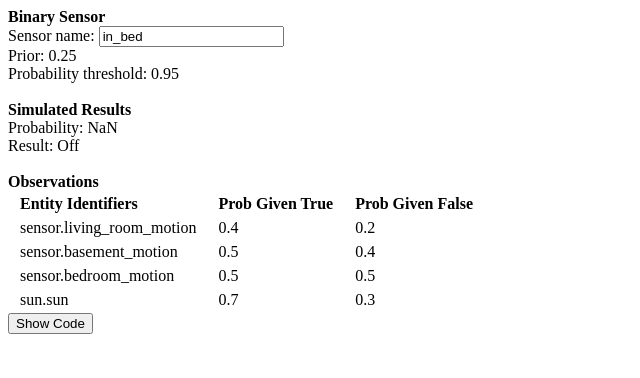
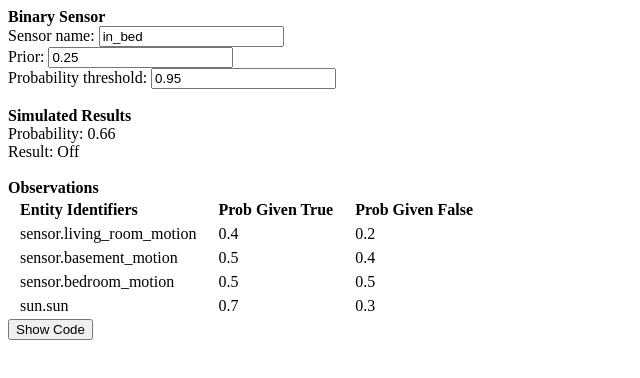
Before and after one commit to ChrisJohns-me/ha-bayesian-tool, an Angular app: page / in a window 1280 px wide. Shown: the top 378 px of the page, without its empty margins (0-640 px from the left). Built offline with nearby package versions, Linux system fonts and the light colour scheme.

Commit message:
3 files modified, 1 added, 1 deleted

```diff
--- a/src/app/app.component.html
+++ b/src/app/app.component.html
@@ -4,12 +4,18 @@
     Sensor name:
     <input [(ngModel)]="bayesianSensor.name" (keyup)="updateCode()" />
   </div>
-  <div>Prior: {{ bayesianSensor?.prior }}</div>
-  <div>Probability threshold: {{ bayesianSensor?.probability_threshold }}</div>
+  <div>
+    Prior:
+    <input [(ngModel)]="bayesianSensor.prior" (keyup)="updateCode();updateBayesianSensor()" />
+  </div>
+  <div>
+    Probability threshold:
+    <input [(ngModel)]="bayesianSensor.probability_threshold" (keyup)="updateCode();updateBayesianSensor()" />
+  </div>
 
   <br />
   <div><strong>Simulated Results</strong></div>
-  <div>Probability: {{ calculatedProbability }}</div>
+  <div>Probability: {{ calculatedProbability | number }}</div>
   <div>Result: {{ calculatedResult ? 'On' : 'Off' }}</div>
 
   <br />
--- a/src/app/app.component.ts
+++ b/src/app/app.component.ts
@@ -2,7 +2,7 @@ import { Component } from '@angular/core';
 import { ExampleYAML } from './constants/example-yaml';
 import YAML from 'yaml';
 import { BayesianSensor } from './classes/bayesian-sensor.class';
-import { IObserverMeta } from './interfaces/observer-meta.interface'
+import { IObservationMeta } from './interfaces/observation-meta.interface'
 
 @Component({
   selector: 'my-app',
@@ -15,9 +15,11 @@ export class AppComponent {
   public showCode: boolean = false;
   public textInput: string = ExampleYAML;
   public bayesianSensor: BayesianSensor;
-  public observerMetas: IObserverMeta[] = [];
+  public observationMetas: IObservationMeta[] = [];
   public calculatedProbability: number = 0;
-  public calculatedResult: boolean = false;
+  public get calculatedResult(): boolean {
+    return !!this.bayesianSensor && this.calculatedProbability >= this.bayesianSensor.probability_threshold;
+  }
 
   constructor() {
     this.importInput(); // Display example from YAML
@@ -31,6 +33,7 @@ export class AppComponent {
     try {
       parsedInput = YAML.parse(this.textInput);
       this.bayesianSensor = new BayesianSensor(parsedInput.binary_sensor);
+      this.importMeta();
 
       this.updateBayesianSensor();
     } catch(error) {
@@ -43,6 +46,15 @@ export class AppComponent {
     this.textInput = YAML.stringify({ binary_sensor: this.bayesianSensor });
   }
 
+  private importMeta(): void {
+    this.bayesianSensor.observations.forEach((obs) => {
+      const observationMeta: IObservationMeta = {
+        observation: obs
+      };
+      this.observationMetas.push(observationMeta);
+    });
+  }
+
   private updateBayesianSensor(): void {
     if (!this.bayesianSensor) return;
     let prior = this.bayesianSensor.prior;
@@ -52,7 +64,7 @@ export class AppComponent {
     this.calculatedProbability = prior;
   }
 
-  private updateProbability(prior: number, prob_true: number, prob_false: number): number {
+  private updateProbability(prior: number, prob_true: number, prob_false: number = 1 - prob_true): number {
     const numerator = prob_true * prior
     const denominator = numerator + prob_false * (1 - prior)
     const probability = numerator / denominator
--- a/src/app/classes/bayesian-sensor.class.ts
+++ b/src/app/classes/bayesian-sensor.class.ts
@@ -2,6 +2,17 @@ export enum ObservationPlatform {
   state = 'state',
   numeric_state = 'numeric_state',
   template = 'template',
+}
+
+export interface IObservation {
+  platform: ObservationPlatform;
+  entity_id?: string;
+  prob_given_true: number;
+  prob_given_false?: number;
+  to_state?: string; // platform=state
+  below?: number; // platform=numeric_state
+  above?: number; // platform=numeric_state
+  value_template?: string; // platform=template
 }
 
 export class BayesianSensor {
@@ -9,16 +20,7 @@ export class BayesianSensor {
   public prior: number;
   public name?: string;
   public probability_threshold?: number;
-  public observations: Array<{
-    platform: ObservationPlatform;
-    entity_id?: string;
-    prob_given_true: number;
-    prob_given_false?: number;
-    to_state?: string; // platform=state
-    below?: number; // platform=numeric_state
-    above?: number; // platform=numeric_state
-    value_template?: string; // platform=template
-  }>;
+  public observations: Array<IObservation>;
 
   constructor(private inputObj: BayesianSensor) {
     this.platform = inputObj.platform;
--- a/src/app/interfaces/observer-meta.interface.ts
+++ /dev/null
@@ -1,6 +0,0 @@
-export interface IObserverMeta {
-  simulateState: string;
-  hoursGivenTrue: number;
-  hoursGivenFalse: number;
-  totalHours: number;
-}
```
Also changed, not shown: src/app/interfaces/observation-meta.interface.ts (added, +9 -0 lines).
